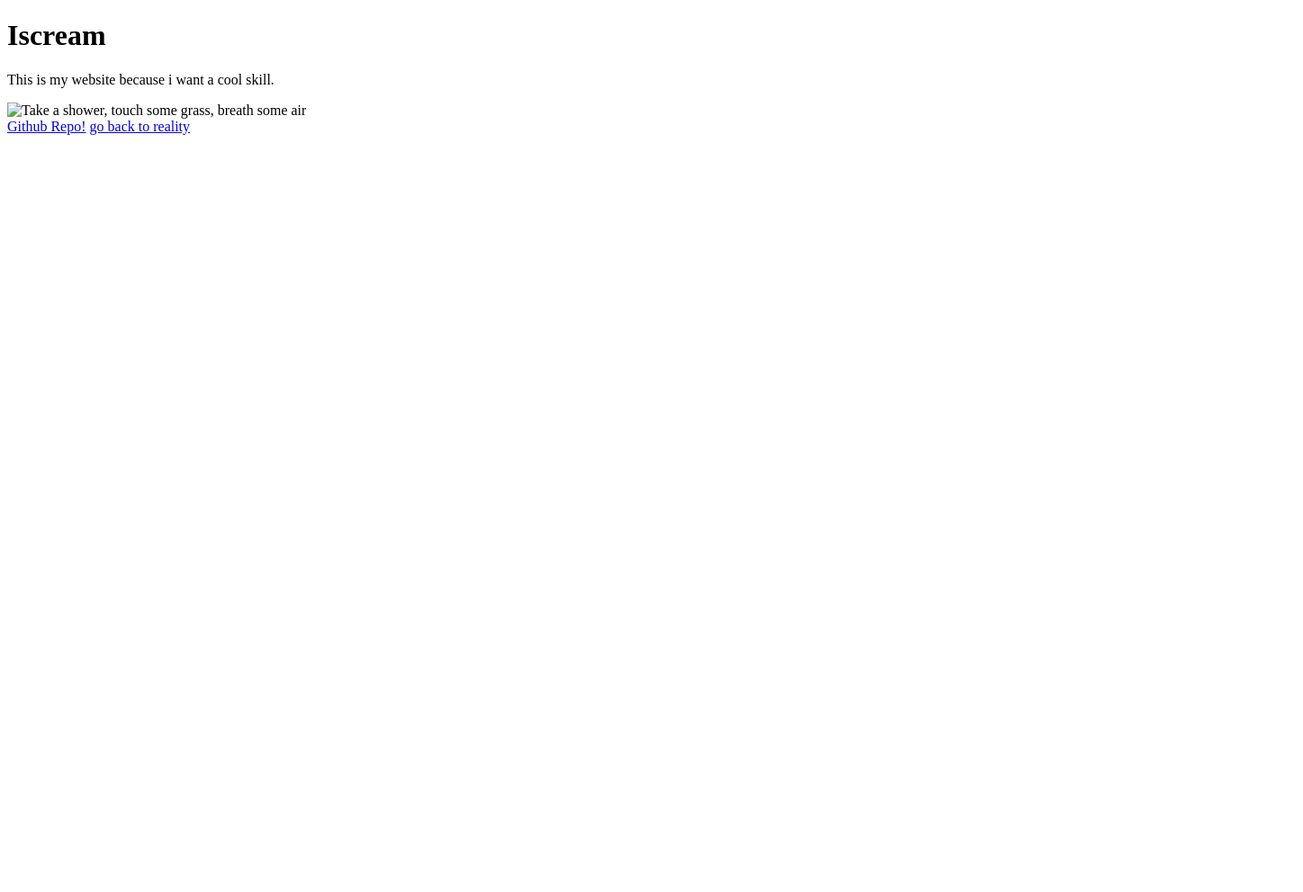
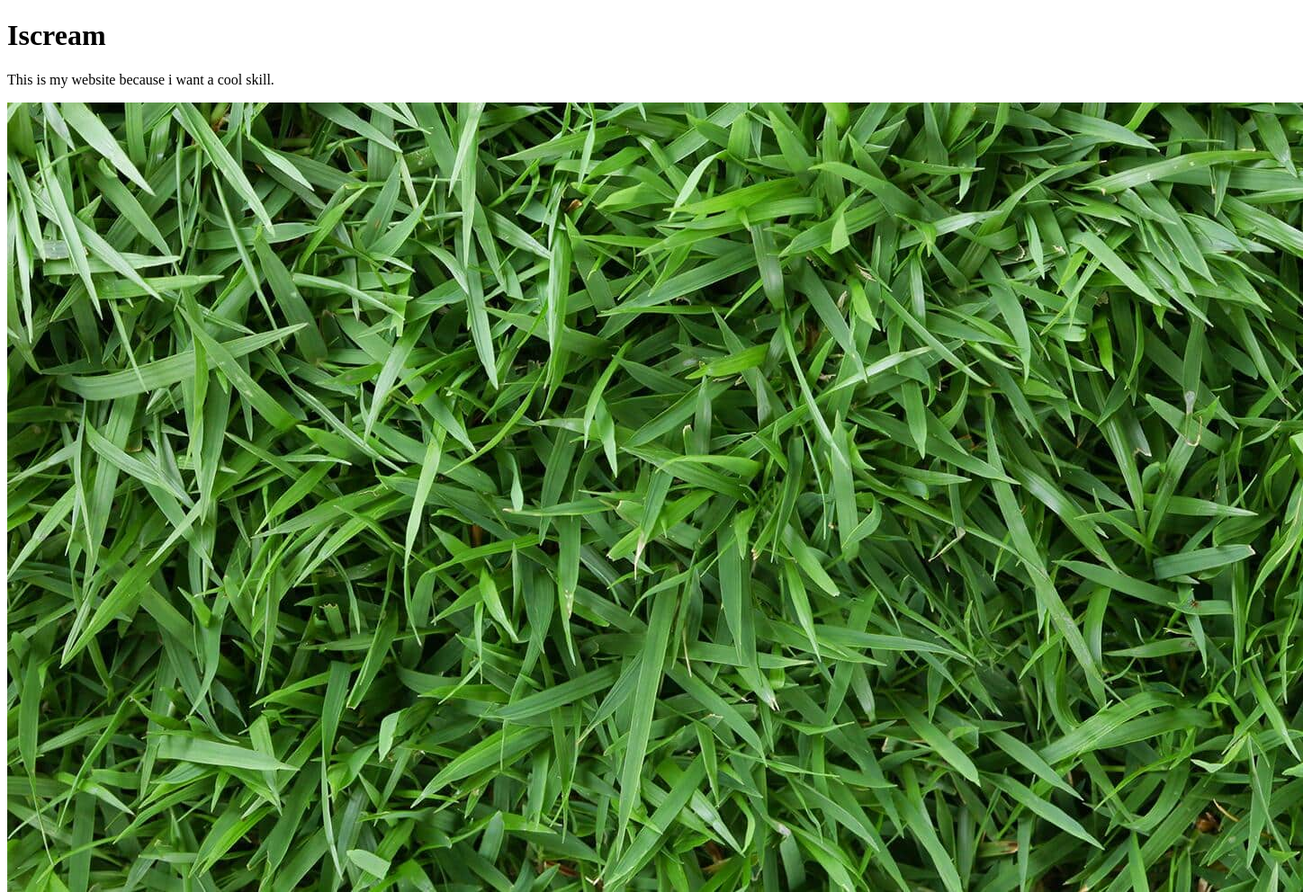
Before and after one commit to JLL404/Ice-cream-for-I-scream-, a plain HTML site: page project.html in a window 1280 px wide. Shown: the top 992 px of the page at 90% size, 1448 px wide, since content can reach past the window. Before the commit the page ends 800 px from the top, so only its background shows below. Drawn offline with Linux system fonts and the light colour scheme; the site is published under a folder, as on GitHub Pages, so addresses that start at the root find nothing.

Commit message:
modified:   project.html

```diff
--- a/project.html
+++ b/project.html
@@ -13,7 +13,7 @@
 
     <div>
 <p>This is my website because i want a cool skill.</p>
-<img src="/image/types-of-grass-section-11.jpg" alt="Take a shower, touch some grass, breath some air">
+<img src="image/types-of-grass-section-11.jpg" alt="Take a shower, touch some grass, breath some air">
     </div>
 
     <footer>
```
